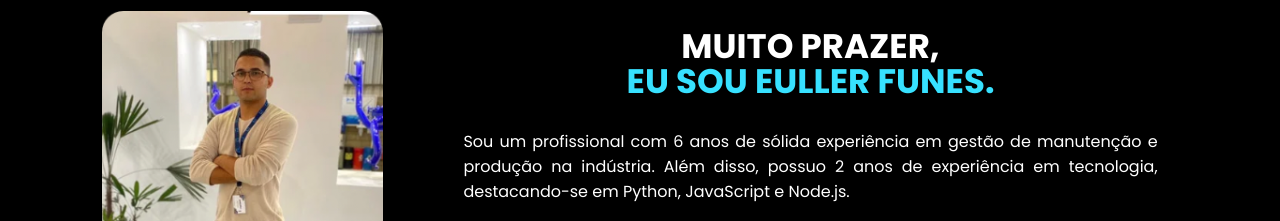
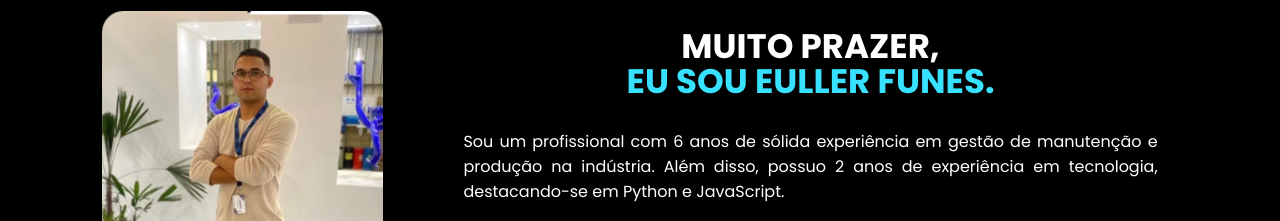
Before and after one commit to eullerfunes/meu-site, a plain HTML site: page index.html in a window 1280 px wide. Shown: the part 1100-1321 px from the top of the page. Drawn offline with nearby package versions, Linux system fonts and the light colour scheme.

Commit message:
atualização de experiência.

```diff
--- a/index.html
+++ b/index.html
@@ -118,7 +118,7 @@
                     </div><!--img-sobre-->
                     <div class="txt-sobre">
                         <h2>MUITO PRAZER, <span>EU SOU EULLER FUNES.</span></h2>
-                        <p>Sou um profissional com 6 anos de sólida experiência em gestão de manutenção e produção na indústria. Além disso, possuo 2 anos de experiência em tecnologia, destacando-se em Python, JavaScript e Node.js. </p>
+                        <p>Sou um profissional com 6 anos de sólida experiência em gestão de manutenção e produção na indústria. Além disso, possuo 2 anos de experiência em tecnologia, destacando-se em Python e JavaScript. </p>
                         <p> Com uma paixão por inovação, combino minha experiência em gestão industrial e habilidade em tecnologia para criar soluções eficientes e impulsionar o sucesso dos projetos. Estou disponível para contribuir em desafios que exijam uma abordagem integrada de gestão e tecnologia.</p>
                     <div class="btn-social">
                         <a href="https://instagram.com/eullerfunes?igshid=OGQ5ZDc2ODk2ZA%3D%3D&utm_source=qr"><button><i class="bi bi-instagram"></i></button></a>
```
